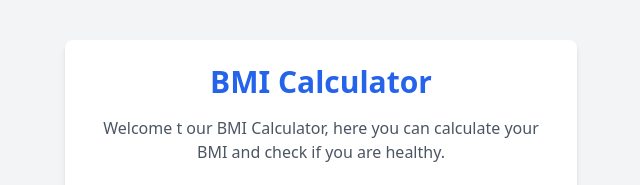
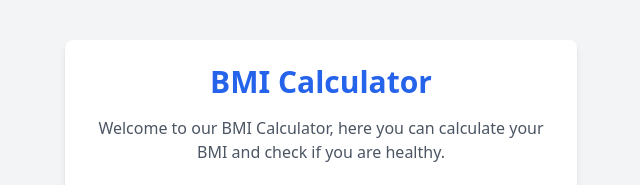
Before and after one commit to Kamilq99/BMI_Calculator, a plain HTML site: page frontend/index.html in a window 1280 px wide. Shown: the top 185 px of the page, 319-959 px from the left. Drawn offline with nearby package versions, Linux system fonts and the light colour scheme.

Commit message:
Another Workflow Test

```diff
--- a/frontend/index.html
+++ b/frontend/index.html
@@ -10,7 +10,7 @@
 
     <div class="max-w-lg mx-auto p-6 bg-white shadow-md rounded-lg mt-10">
         <h1 class="text-3xl font-semibold text-center text-blue-600 mb-4">BMI Calculator</h1>
-        <p class="text-center text-gray-600 mb-6">Welcome t our BMI Calculator, here you can calculate your BMI and check if you are healthy.</p>
+        <p class="text-center text-gray-600 mb-6">Welcome to our BMI Calculator, here you can calculate your BMI and check if you are healthy.</p>
 
         <div class="space-y-4">
             <div>
```
